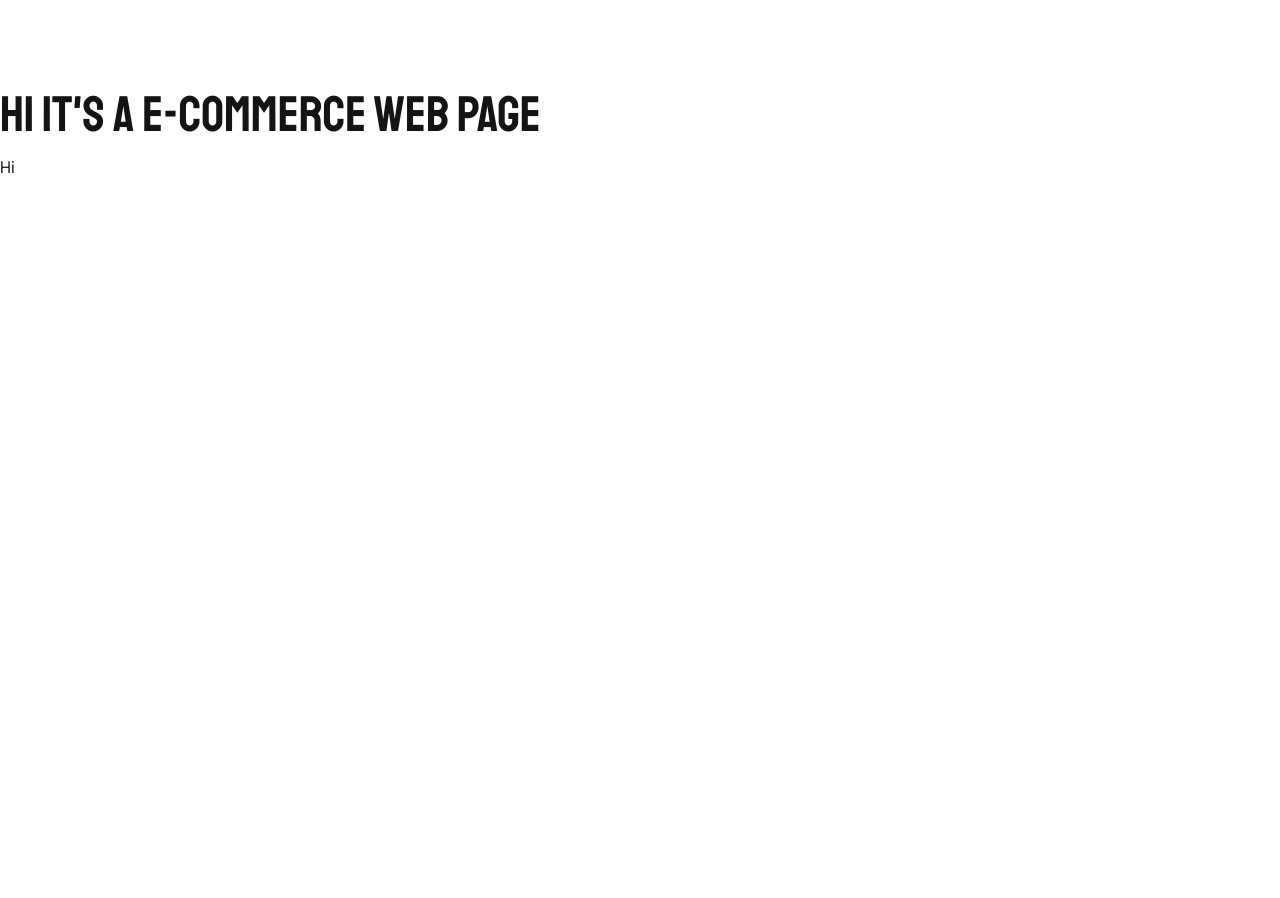
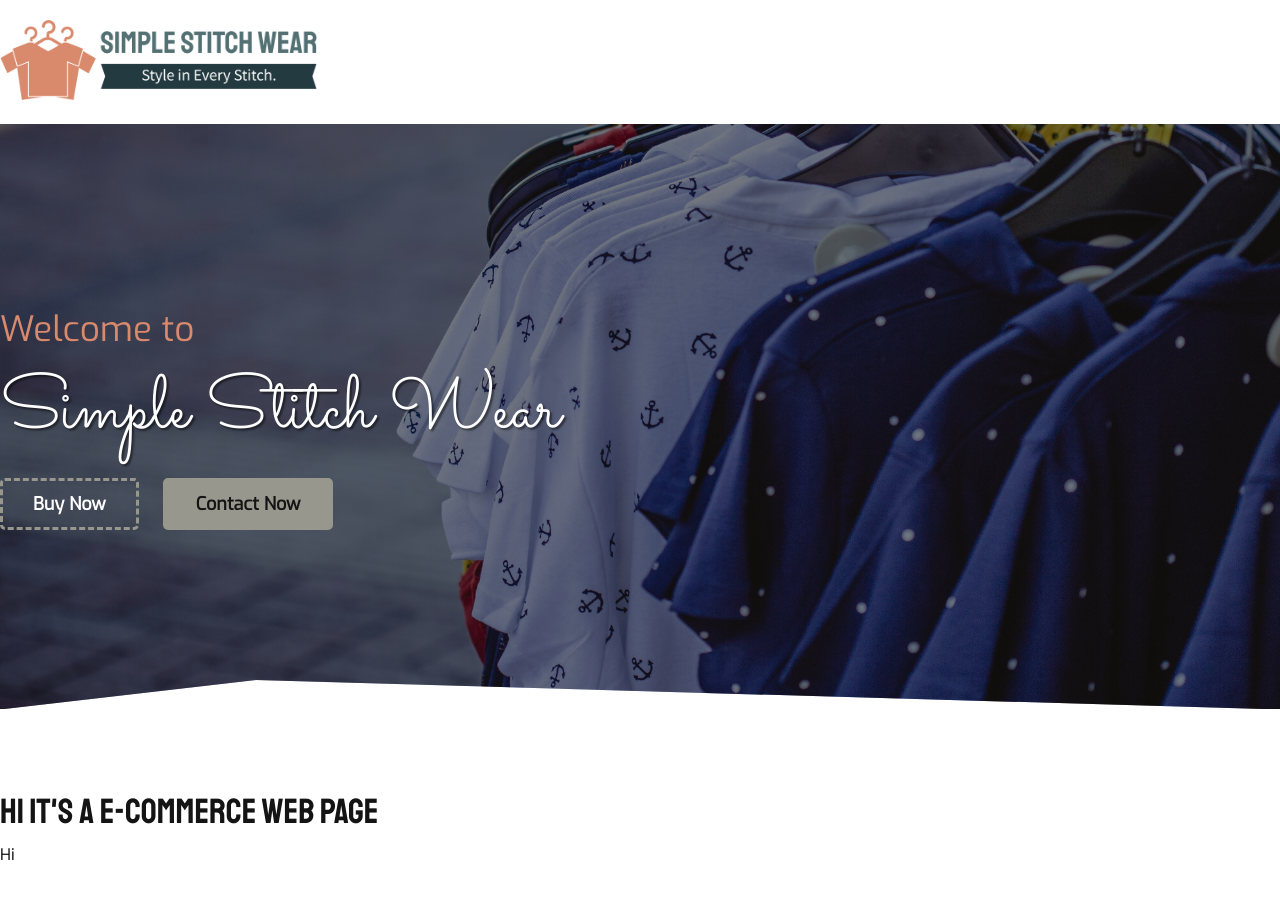
Before and after one commit to Apoorv-AK-Coder/SIMPLE-STITCH-WEAR, a plain HTML site: page index.html in a window 1280 px wide. Before the commit the page ends 800 px from the top, so only its background shows below. Drawn offline with Linux system fonts and the light colour scheme.

Commit message:
progress

```diff
--- a/index.html
+++ b/index.html
@@ -5,8 +5,10 @@
     <meta charset="UTF-8">
     <meta name="viewport" content="width=device-width, initial-scale=1.0">
     <title>SIMPLE STITCH WEAR</title>
+    <link rel="icon" type="image/x-icon" href="./images/favicon.png">
 
     <link href="https://fonts.googleapis.com/css2?family=Staatliches" rel="stylesheet">
+    <link href="https://fonts.googleapis.com/css2?family=Sacramento" rel="stylesheet">
     <link href="https://fonts.googleapis.com/css2?family=Exo" rel="stylesheet">
 
     <link rel="stylesheet" href="./style.css">
@@ -14,11 +16,33 @@
 </head>
 
 <body>
+    <header>
+        <div class="container">
+            <div class="head">
+                <div class="column">
+                    <img src="./images/logo.png">
+                </div>
+            </div>
+        </div>
+    </header>
+
+    <div class="container herobg clip1">
+        <div class="row">
+            <div class="column">
+                <intro>Welcome to</intro>
+                <h1>Simple Stitch Wear</h1>
+                <button class="button1">Buy Now</button>
+                <button class="button2">Contact Now</button>
+                <!-- <intro>Where Style Meets Comfort</intro> -->
+                <!-- <p> Hi </p> -->
+            </div>
+        </div>
+    </div>
 
     <div class="container">
         <div class="row">
             <div class="column">
-                <h1> Hi It's a E-Commerce Web Page</h1>
+                <h2> Hi It's a E-Commerce Web Page</h2>
                 <p> Hi </p>
             </div>
         </div>
--- a/style.css
+++ b/style.css
@@ -13,6 +13,7 @@
     /*fonts*/
     --primary-font: Staatliches;
     --secondry-font: Exo;
+    --third-font: Sacramento;
 }
 
 body {
@@ -43,13 +44,14 @@ p {
 }
 
 h1 {
-    font-family: var(--primary-font);
+    font-family: var(--third-font);
     line-height: 1.5;
-    font-size: 50px;
-    font-weight: 400;
+    font-size: 75px;
+    font-weight: 500;
     margin: 0;
     padding: 0;
-    color: var(--fifth-color);
+    color: var(--fourth-color);
+    text-shadow: 2px 2px 2px rgba(0, 0, 0, 0.5);
 }
 
 h2 {
@@ -72,9 +74,81 @@ h3 {
     color: var(--fifth-color);
 }
 
+intro {
+    font-family: var(--secondry-font);
+    line-height: 1.5;
+    font-size: 35px;
+    font-weight: 500;
+    margin: 0;
+    padding: 0;
+    color: var(--third-color);
+}
+
 a {
     color: var(--primary-color);
     text-decoration: none;
 }
 
+button {
+    font-family: var(--secondry-font);
+    line-height: 2;
+    font-size: 18px;
+    font-weight: 700;
+    margin: 0;
+    padding: 0;
+    padding: 5px 30px;
+
+}
+
+.button1, .button2:hover {
+    border: 3px dashed var(--secondry-color);
+    border-radius: 5px;
+    background-color: transparent;
+    color: var(--fourth-color);
+    margin: 10px 20px 0 0;
+    cursor: pointer;
+}
+
+.button1:hover, .button2 {
+    border: 3px solid var(--secondry-color);
+    background-color: var(--secondry-color);
+    color: var(--fifth-color);
+    border-radius: 5px;
+
+}
+
 /* Global CSS Ends Here*/
+
+/*Header starts here*/
+
+.head {
+    width: 1280px;
+    margin: auto;
+    padding: 20px 0;
+    display: flex;
+}
+
+.head img {
+    height: 80px;
+    margin: 0;
+    padding: 0;
+}
+
+/*Header ends here*/
+
+/*Background images are starts here*/
+
+.herobg {
+    background-image: linear-gradient(45deg, rgba(0, 0, 0, 0.5), rgba(0, 0, 0, 0.5)), url(./images/Img-06.jpg);
+    background-position: bottom;
+    background-repeat: no-repeat;
+    background-attachment: fixed;
+    background-size: cover;
+    padding: 8% 0;
+}
+
+.clip1 {
+    clip-path: polygon(0 0, 100% 0, 100% 100%, 20% 95%, 0 100%);
+}
+
+/*Background images are ends here*/
```
Also changed, not shown: images/Img-01.jpg (added), images/Img-02.jpg (added), images/Img-03.jpg (added), images/Img-04.jpg (added), images/Img-05.jpg (added), images/Img-06.jpg (added), images/Img-07.jpg (added), images/favicon.png (added), images/logo.png (added).
